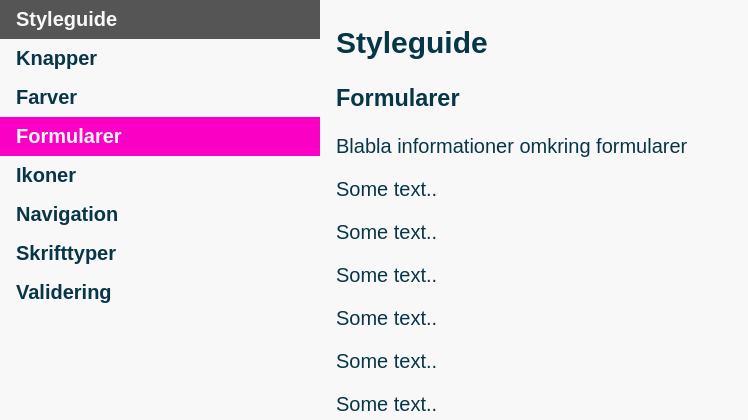
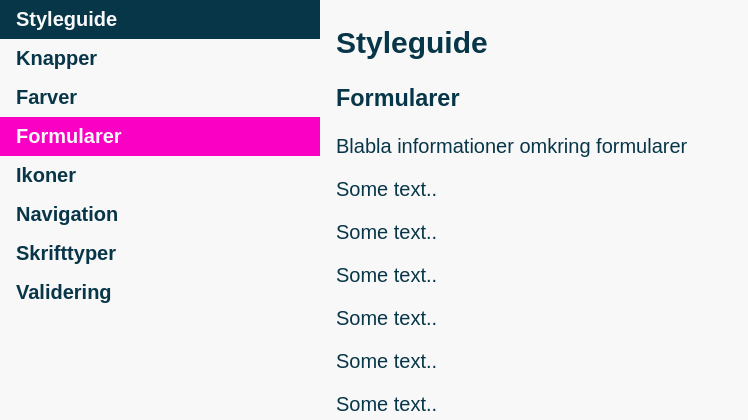
Before and after one commit to Artaey/JumpingFun, a PHP site: page /styleguide/forms.html in a window 1280 px wide, with the pointer over the restyled element. Shown: the top 420 px of the page, without its empty margins (0-748 px from the left). Run offline with PHP 8.4, Linux system fonts and the light colour scheme.

Commit message:
grå farve rettet il bluedark for at holde farvepalette

```diff
--- a/css/styleguide.css
+++ b/css/styleguide.css
@@ -170,7 +170,7 @@ li a.active {
 }
 
 li a:hover:not(.active) {
-  background-color: #555;
+  background-color: #083649;
   color: #f8f8f8;
 }
 
--- a/css/styleguide.scss
+++ b/css/styleguide.scss
@@ -35,7 +35,7 @@ body {
   }
 
   li a:hover:not(.active) {
-    background-color: #555;
+    background-color: $bluedark;
     color:$backcolor;
   }
 /* navigation slut*/
```
Also changed, not shown: 1 other file.
